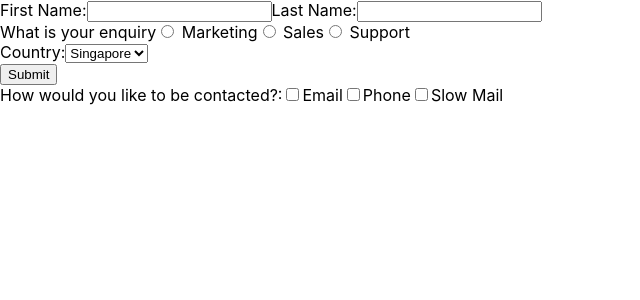
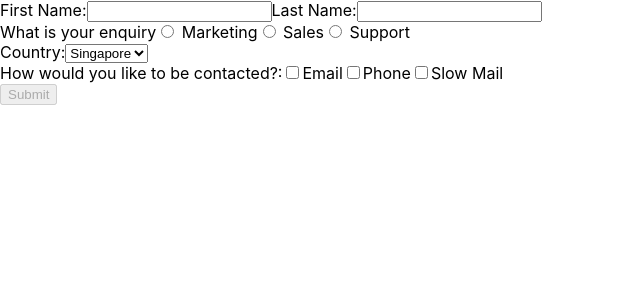
Before and after one commit to SamLookingGlass/ReactPractice, a React (Create React App) app in the folder formshandling/: page / in a window 1280 px wide. Shown: the top 300 px of the page, without its empty margins (0-640 px from the left). Built offline with nearby package versions, Linux system fonts and the light colour scheme.

Commit message:
Save progress for challenge qns

```diff
--- a/formshandling/src/ContactUsForm.js
+++ b/formshandling/src/ContactUsForm.js
@@ -6,7 +6,8 @@ export default class ContactUsForm extends React.Component {
         'lastname' : "",
         'country' : "",
         'enquiry' : "",
-        'contact':[]
+        'contact':[],
+        'submitDisabled':true
     }
 
     render() {
@@ -35,7 +36,6 @@ export default class ContactUsForm extends React.Component {
                         <option value="indonesia">Indonesia</option>
                     </select>
                 </div>
-                <button onClick={this.alertUser}>Submit</button>
                 {/* Contact */}
                 <div>
                     <label>How would you like to be contacted?:</label>
@@ -43,6 +43,9 @@ export default class ContactUsForm extends React.Component {
                     <input type="checkbox" name="contact" value="phone" onChange={this.updateContact} /><span>Phone</span>
                     <input type="checkbox" name="contact" value="slowmail" onChange={this.updateContact} /><span>Slow Mail</span>
                 </div>
+
+                <button disabled={this.state.submitDisabled} onMouseEnter={this.checkFields} onClick={this.alertUser}>Submit</button>
+
             </React.Fragment>
         )
     }
@@ -78,6 +81,16 @@ export default class ContactUsForm extends React.Component {
                 'contact': [...this.state.contact, e.target.value]
             })
         }
+    }
 
+    checkFields = () => {
+        return(
+            alert("Test")
+        )
+        //     if (this.state.firstname) {
+    //         this.setState({
+    //             'submitDisabled': false
+    //         })
+    //     }
     }
 }
```
